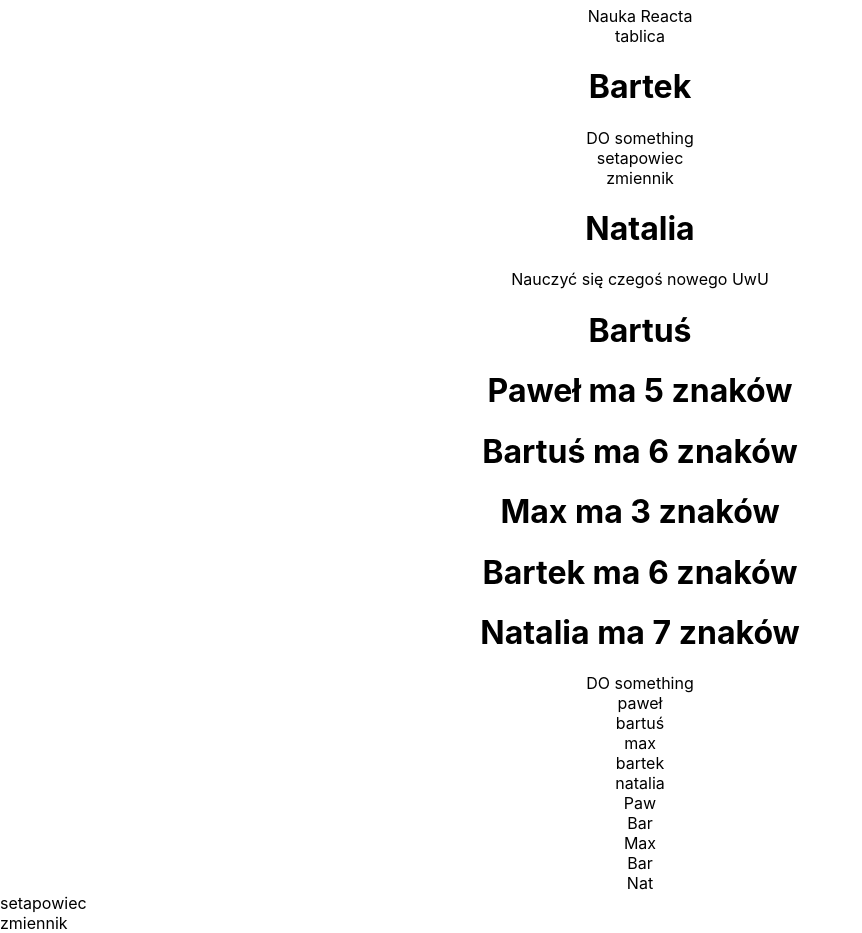
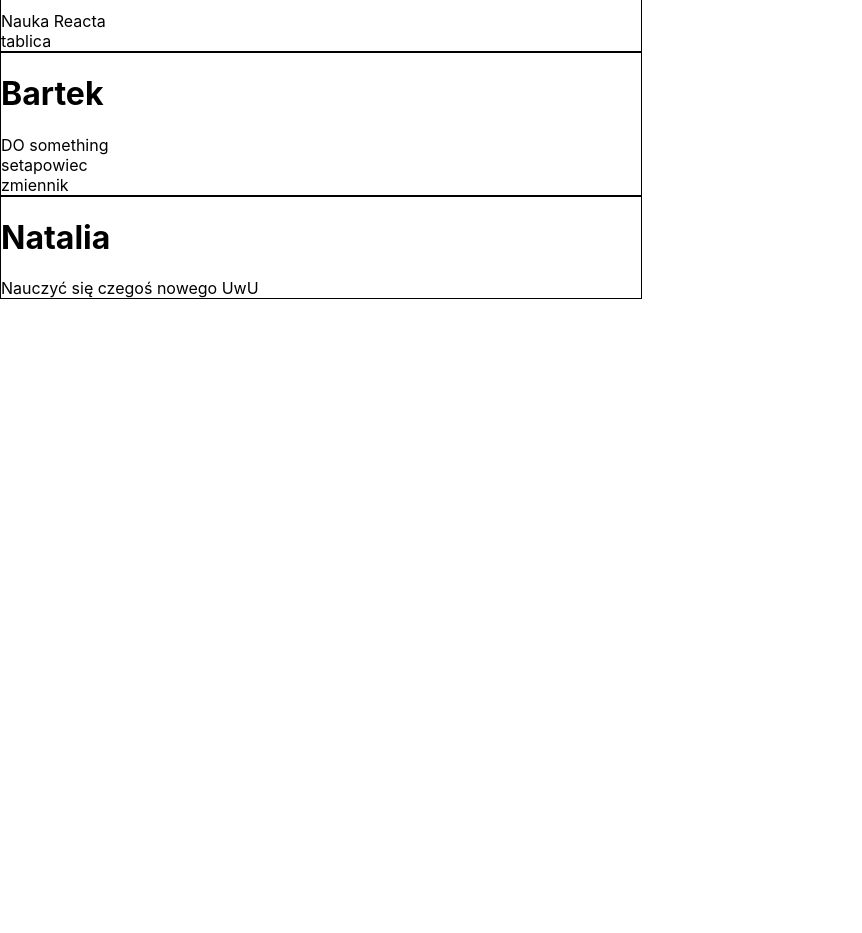
Before and after one commit to MaksSU/repo_team_odmrazamy_maryle, a React (Create React App) app: page / in a window 1280 px wide. Shown: the part 280-1213 px from the top of the page, without its empty margins (0-862 px from the left). After the commit the page ends 800 px from the top, so only its background shows below. Built offline with nearby package versions, Linux system fonts and the light colour scheme.

Commit message:
update /bartus

```diff
--- a/package.json
+++ b/package.json
@@ -9,6 +9,7 @@
     "react": "^18.2.0",
     "react-dom": "^18.2.0",
     "react-scripts": "5.0.1",
+    "styled-components": "^5.3.6",
     "web-vitals": "^2.1.4"
   },
   "scripts": {
--- a/src/App.js
+++ b/src/App.js
@@ -1,61 +1,19 @@
 // import logo from './logo.svg';
 import "./App.css";
-import { Badges } from "./components/Badges";
-import { Name } from "./components/Name";
-import { Goal } from "./components/Goal";
-import { Profile } from "./components/Profile";
-import { NameLength } from "./components/NameLength";
+import { Badges } from "./components/atoms/Badges";
+import { Name } from "./components/atoms/Name";
+import { Goal } from "./components/atoms/Goal";
+import { Profile } from "./components/molecules/Profile";
+import { NameLength } from "./components/atoms/NameLength";
 import { users } from "./data/users";
-
-
-
-const updateNameApocryphen = (name) => {
-  //console.log(name);
-  const changeToLower = name.toLocaleLowerCase();
-  return changeToLower;
-};
-
-const updateNameBabka = (name) => {
-  // console.log(name);
-  return name.slice(0,3);
-};
 
 function App() {
   return (
     <>
-      <div className="App">
-        <div>
-          {users.map((item) => (
-            <Profile user={item} />
-          ))}
-        </div>
-
-        <div>
-          <Name name={users[1].name} />
-        </div>
-
-        <div>
-          {users.map((item) => (
-            <div><NameLength name = {item.name} /></div>
-          ))}
-        </div>
-        <div>
-        <Goal goal={users[3].goal} />
-      </div>
-
-        <div>
-          {users.map((item) => (
-            <div>{updateNameApocryphen(item.name)}</div>
-          ))}
-        </div>
-        <div>
-          {users.map((item) => (
-            <div>{updateNameBabka(item.name)}</div>
-          ))}
-        </div>
-      </div>
       <div>
-        <Badges badges={users[3].badges} />
+        {users.map((item) => (
+          <Profile user={item} />
+        ))}
       </div>
     </>
   );
--- a/src/components/NameLength.jsx
+++ /dev/null
@@ -1,10 +0,0 @@
-import { Name } from "./Name";
-
-export function NameLength({ name }){
-    const newName = name + " ma " + name.length + " znaków"
-    return(
-        <div>
-            <Name name={newName}/>
-        </div>
-    )
-}
--- a/src/components/Profile.jsx
+++ /dev/null
@@ -1,14 +0,0 @@
-import { Badges } from "./Badges";
-import { Goal } from "./Goal";
-import { Name } from "./Name";
-
-export function Profile({ user }) {
-  return (
-    <div>
-      <Name name={user.name} />
-      <Goal goal={user.goal} />
-      <Badges badges={user.badges} />
-
-    </div>
-  );
-}
--- /dev/null
+++ b/src/components/atoms/NameLength.jsx
@@ -0,0 +1,10 @@
+import { Name } from "./Name";
+
+export function NameLength({ name }) {
+  const newName = name + " ma " + name.length + " znaków";
+  return (
+    <div>
+      <Name name={newName} />
+    </div>
+  );
+}
--- /dev/null
+++ b/src/components/molecules/Profile.jsx
@@ -0,0 +1,19 @@
+import { Badges } from "../atoms/Badges";
+import { Goal } from "../atoms/Goal";
+import { Name } from "../atoms/Name";
+import styled from "styled-components";
+
+export function Profile({ user }) {
+  return (
+    <StyledWrapper>
+      <Name name={user.name} />
+      <Goal goal={user.goal} />
+      <Badges badges={user.badges} />
+    </StyledWrapper>
+  );
+}
+
+const StyledWrapper = styled("div")(() => ({
+  border: "1px solid black",
+  width: "50%",
+}));
--- a/src/data/users.js
+++ b/src/data/users.js
@@ -27,5 +27,5 @@ export const users = [
     name: "Natalia",
     goal: "Nauczyć się czegoś nowego UwU",
     badges: [],
-    }
+  },
 ];
```
Also changed, not shown: src/components/atoms/Badges.jsx (renamed from src/components/Badges.jsx), src/components/atoms/Goal.jsx (renamed from src/components/Goal.jsx), src/components/atoms/Name.jsx (renamed from src/components/Name.jsx), 1 other file (tests, documents, lock files or other folders). Lines whose indentation alone changed are shown as unchanged.
